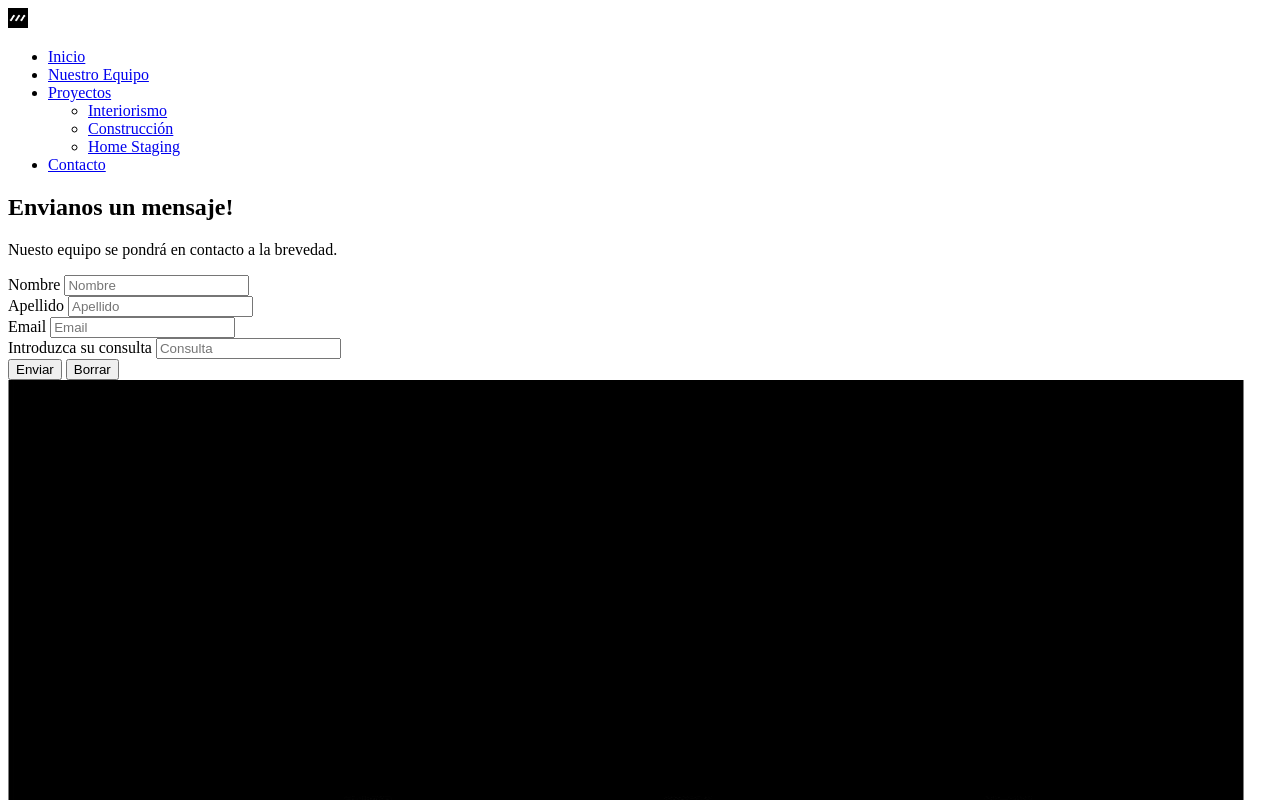
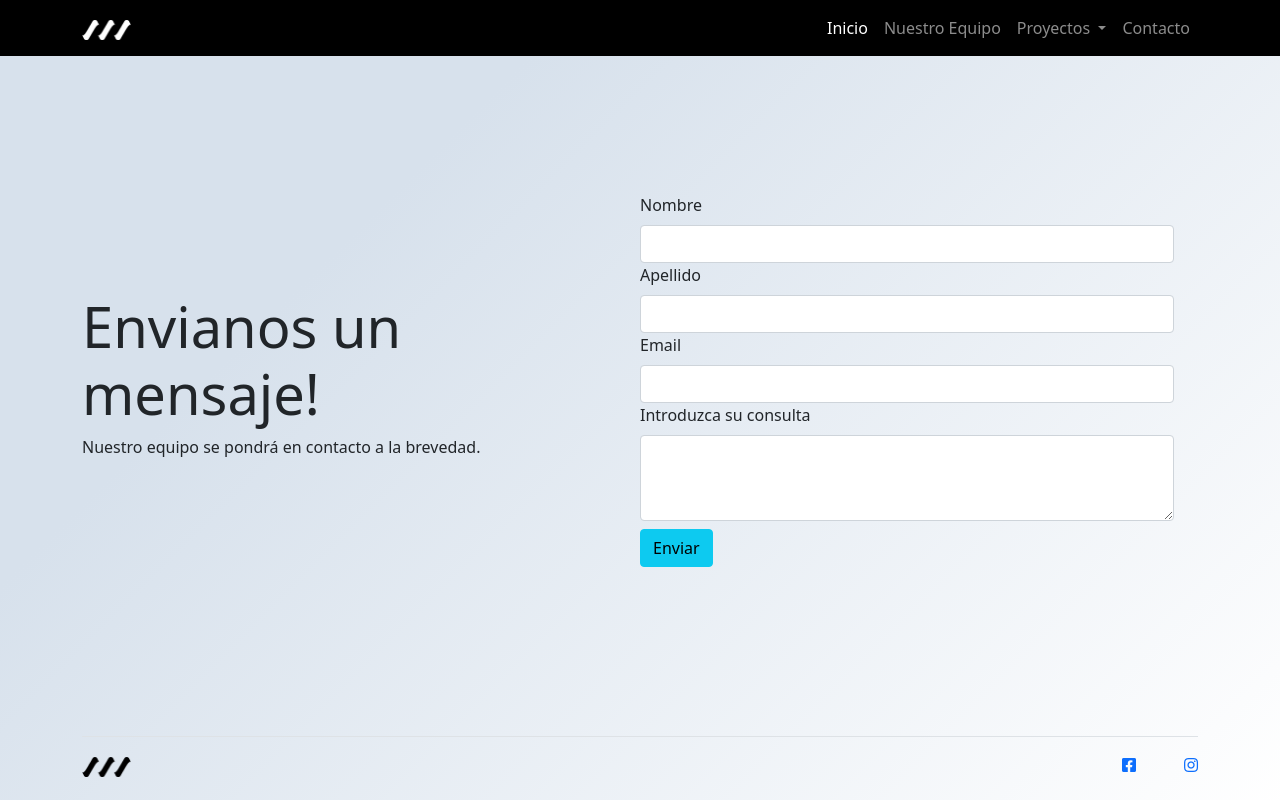
Before and after one commit to NicolasVillaverde/repo28115, a plain HTML site: page secciones/contacto.html in a window 1280 px wide. Shown: the top 800 px of the page. Drawn offline with nearby package versions, Linux system fonts and the light colour scheme.

Commit message:
Se agrego boostrap a la pagina contacto.html

```diff
--- a/css/estilos.css
+++ b/css/estilos.css
@@ -17,3 +17,8 @@
 .testimonio__section {
     background-color: #cccccc;
 }
+
+.contacto__section {
+    background-color: #ffffff;
+    background-image: linear-gradient(315deg, #ffffff 0%, #d7e1ec 74%);
+}
--- a/secciones/contacto.html
+++ b/secciones/contacto.html
@@ -5,62 +5,98 @@
     <meta http-equiv="X-UA-Compatible" content="IE=edge">
     <meta name="viewport" content="width=device-width, initial-scale=1.0">
     <link rel="stylesheet" href="../css/estilos.css">
+    <link href="https://unpkg.com/aos@2.3.1/dist/aos.css" rel="stylesheet">
+    <link href="https://cdn.jsdelivr.net/npm/bootstrap@5.1.3/dist/css/bootstrap.min.css" rel="stylesheet" integrity="sha384-1BmE4kWBq78iYhFldvKuhfTAU6auU8tT94WrHftjDbrCEXSU1oBoqyl2QvZ6jIW3" crossorigin="anonymous">
+    <link rel="stylesheet" href="https://pro.fontawesome.com/releases/v5.10.0/css/all.css" integrity="sha384-AYmEC3Yw5cVb3ZcuHtOA93w35dYTsvhLPVnYs9eStHfGJvOvKxVfELGroGkvsg+p" crossorigin="anonymous"/>
+    <script src="https://unpkg.com/aos@2.3.1/dist/aos.js"></script>
     <title>Villaverde Arquitectura</title>
 </head>
 <body>
-    <div class="container__contacto">
-        <header class="header">
-            <img class="header__logo" src="../assets/img/Logo.jpg" alt="logo">
-            <nav class="header__nav">
-                <ul class="header__list">
-                    <li class="header__item"><a class="header__link" href="../index.html">Inicio</a></li>
-                    <li class="header__item"><a class="header__link" href="../secciones/equipo.html">Nuestro Equipo</a></li>
-                    <li class="header__item"><a class="header__link" href="../secciones/proyectos.html">Proyectos</a>
-                        <ul class="header__sublist">
-                            <li class="header__subitem"><a href="./proyectos/interiorismo.html"">Interiorismo</a></li>
-                            <li class="header__subitem"><a href="./proyectos/construccion.html">Construcción</a></li>
-                            <li class="header__subitem"><a href="./proyectos/home-staging.html">Home Staging</a></li>
+
+    <nav class="navbar navbar-expand-lg navbar-dark" style="background-color: #000000;">
+        <div class="container">
+          <a class="navbar-brand" href="./index.html"><img class="header__logo" src="../assets/img/logotipomain.png" alt="Logo"></a>
+          <button class="navbar-toggler" type="button" data-bs-toggle="collapse" data-bs-target="#navbarSupportedContent" aria-controls="navbarSupportedContent" aria-expanded="false" aria-label="Toggle navigation">
+            <span class="navbar-toggler-icon"></span>
+          </button>
+          <div class="collapse navbar-collapse" id="navbarSupportedContent">
+            <ul class="navbar-nav ms-auto mb-2 mb-lg-0">
+                <li class="nav-item">
+                  <a class="nav-link active" aria-current="page" href="../index.html">Inicio</a>
+                </li>
+                <li class="nav-item">
+                  <a class="nav-link" href="../secciones/equipo.html">Nuestro Equipo</a>
+                </li>
+                <li class="nav-item dropdown">
+                  <a class="nav-link dropdown-toggle" href="#" id="offcanvasNavbarDropdown" role="button" data-bs-toggle="dropdown" aria-expanded="false">
+                    Proyectos
+                  </a>
+                  <ul class="dropdown-menu" aria-labelledby="offcanvasNavbarDropdown">
+                    <li><a class="dropdown-item" href="../secciones/proyectos/interiorismo.html">Interiorismo</a></li>
+                    <li><a class="dropdown-item" href="../secciones/proyectos/construccion.html">Construcción</a></li>
+                    <li><a class="dropdown-item" href="../secciones/proyectos/home-staging.html">Home Staging</a></li>
                   </ul>
                 </li>
-                    <li class="header__item"><a class="header__link" href="../secciones/contacto.html">Contacto</a></li>
+                <li class="nav-item">
+                    <a class="nav-link" href="../secciones/contacto.html">Contacto</a>
+                  </li>
             </ul>
+          </div>
+        </div>
     </nav>
-        </header>
-        <section class="contacto__section contacto">
-            <div class="contacto__texto">
-                <h2 class="contacto__tittle">Envianos un mensaje!</h2>
-                <p class="contacto__description">Nuesto equipo se pondrá en contacto a la brevedad.</p>
+
+    <div class="contacto__section" style="min-height: 95vh;">
+        <div class="container d-flex align-items-center" style="min-height: 82vh;">
+            <div class="row col-12 d-flex align-items-center ">
+                <div class="col-lg-6">
+                    <h2 class="display-4">Envianos un mensaje!</h2>
+                    <p>Nuestro equipo se pondrá en contacto a la brevedad.</p>
                 </div>
-            <div class="contacto__form">
-                <form class="contacto__form--item" action="#" method="GET">
+                <div class="col-lg-6">
+                    <form action="#" method="GET">
                         <div>
-                        <label for="name">Nombre</label>
-                        <input type="text" name="user_name" id="name" placeholder="Nombre">
+                            <label for="name" class="form-label">Nombre</label>
+                            <input type="text" class="form-control">
                         </div>
                         <div>
-                        <label for="lastname">Apellido</label>
-                        <input type="text" name="user_lastname" id="name" placeholder="Apellido">
+                            <label for="lastname" class="form-label">Apellido</label>
+                            <input type="text" class="form-control">
                         </div>
                         <div>
-                        <label for="email">Email</label>
-                        <input type="email" name="user-email" id="name" placeholder="Email">
+                            <label for="email" class="form-label">Email</label>
+                            <input type="email" class="form-control">
                         </div>
                         <div>
-                        <label for="consulta">Introduzca su consulta</label>
-                        <input type="text" name="user-consulta" id="consulta" maxlength="100" placeholder="Consulta">
+                            <label for="consulta" class="form-label">Introduzca su consulta</label><br/>
+                            <textarea class="form-control" rows="3"></textarea>
                         </div>
-                    <input class="contacto__button" type="submit" value="Enviar">
-                    <input class="contacto__button" type="reset" value="Borrar">
+                        <div>
+                            <input class="btn btn-info my-2" type="submit" value="Enviar">
+                        </div>
                     </form>
                 </div>
-        </section>
-        <footer class="footer__section">
-            <img class="footer__logo" src="../assets/img/Logo.jpg" alt="logo">
-            <div class="footer__links">
-                <a href="http://www.facebook.com/">Facebook</a>
-                <a href="http://www.Instagram.com/">Instagram</a>
             </div>
+        </div>
+
+        <div class="container">
+            <footer class="d-flex flex-wrap justify-content-between align-items-center py-3 my-4 border-top">
+                <div class="col-md-4">
+                    <img class="header__logo" src="../assets/img/Logotipo.png" alt="logo">
+                </div>
+                <ul class="nav col-md-4 justify-content-end d-flex list-unstyled">
+                    <li><a class="px-5" href="https://www.facebook.com/"><i class="fab fa-facebook-square"></i></a></li>
+                    <li><a href="https://www.instagram.com/"><i class="fab fa-instagram"></i></a></li>
+                </ul>
             </footer>
         </div>
+    </div>
+
+
+
+
+    <script>
+        AOS.init();
+    </script>
+    <script src="https://cdn.jsdelivr.net/npm/bootstrap@5.1.3/dist/js/bootstrap.bundle.min.js" integrity="sha384-ka7Sk0Gln4gmtz2MlQnikT1wXgYsOg+OMhuP+IlRH9sENBO0LRn5q+8nbTov4+1p" crossorigin="anonymous"></script>
 </body>
 </html>
```
Also changed, not shown: index.html (+7 -7 lines). Lines whose indentation alone changed are shown as unchanged.
